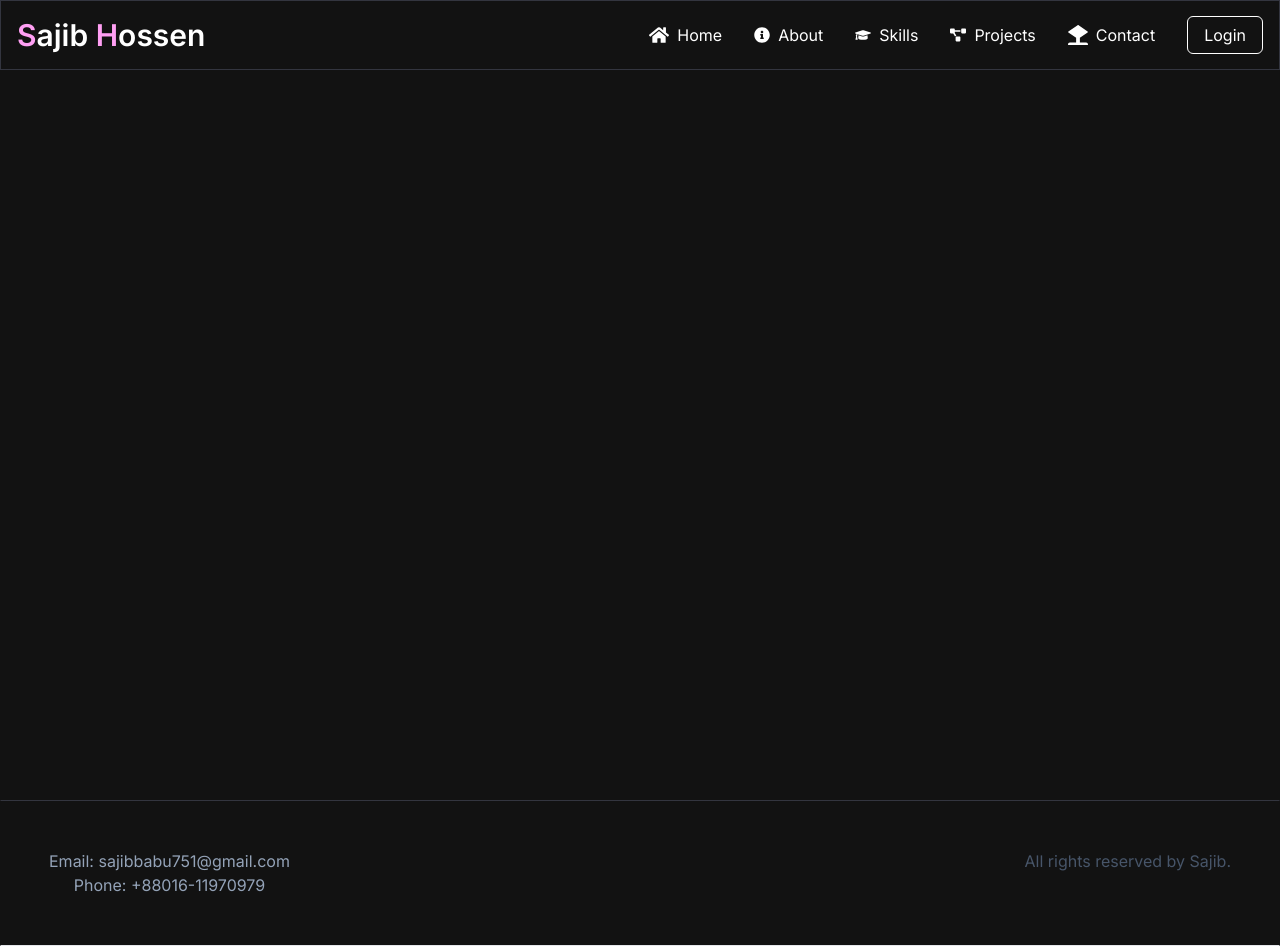
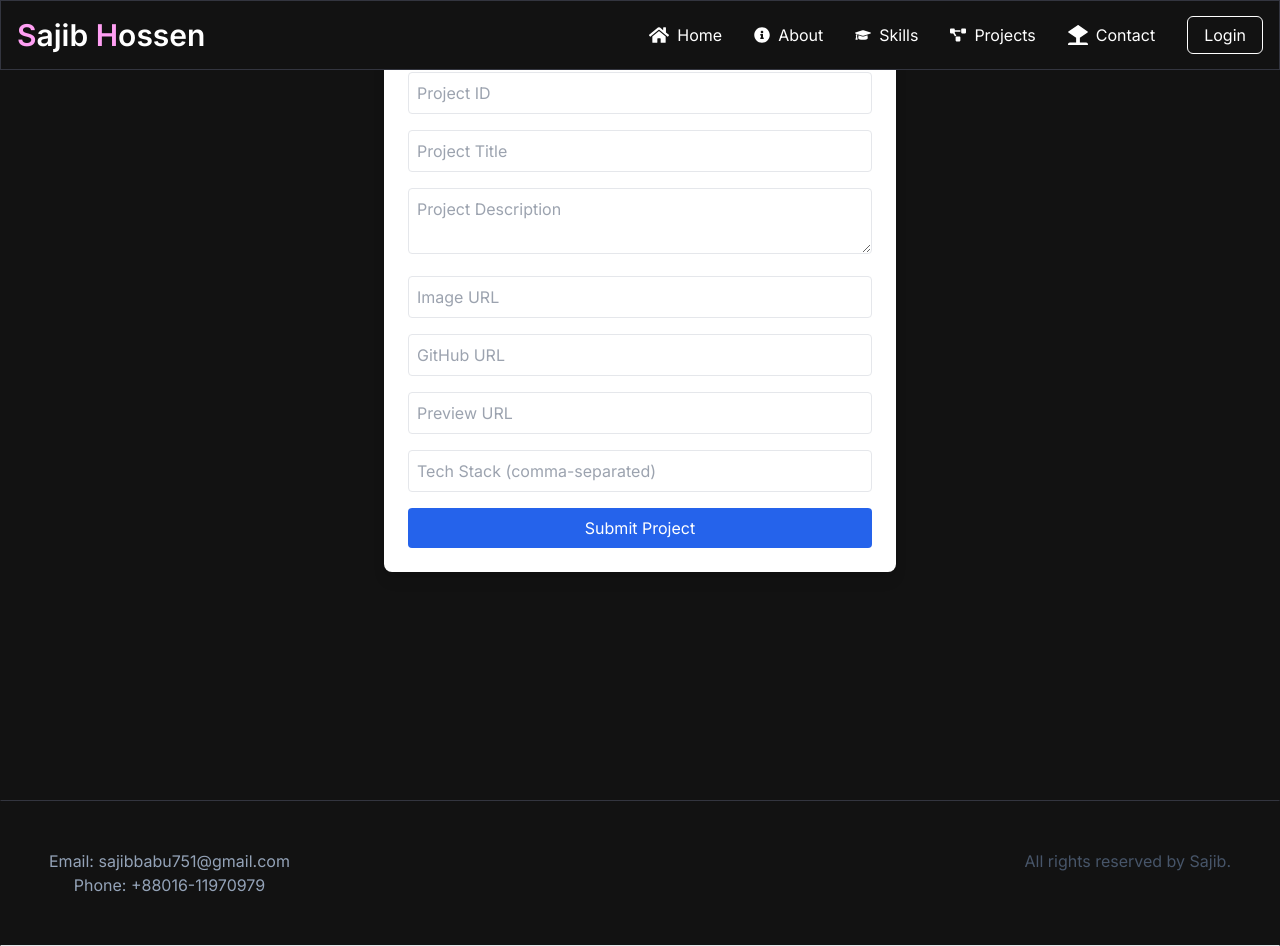
Before and after one commit to sajib689/sajib-portfolio-2, a Next.js app: page /dashboard in a window 1280 px wide. Built offline with nearby package versions, Linux system fonts and the light colour scheme; no server answers.

Commit message:
feat: add Dashboard and ProjectForm components for project management

```diff
--- /dev/null
+++ b/src/app/components/Dashboard.jsx
@@ -0,0 +1,11 @@
+'use client'
+const Dashboard = () => {
+
+    return (
+        <div>
+
+        </div>
+    );
+};
+
+export default Dashboard;
--- a/src/app/components/ProjectsSection.jsx
+++ b/src/app/components/ProjectsSection.jsx
@@ -1,6 +1,6 @@
 "use client";
 
-import React, { useRef } from "react";
+import React, { useEffect, useRef } from "react";
 import { motion, useInView } from "framer-motion";
 import { FaGithub, FaExternalLinkAlt } from "react-icons/fa";
 
--- /dev/null
+++ b/src/app/dashboard/ProjectForm.jsx
@@ -0,0 +1,71 @@
+"use client";
+
+import { useState } from "react";
+
+const ProjectForm = () => {
+  const [formData, setFormData] = useState({
+    id: "",
+    title: "",
+    description: "",
+    image: "",
+    gitUrl: "",
+    previewUrl: "",
+    techStack: "",
+  });
+
+  const handleChange = (e) => {
+    setFormData({ ...formData, [e.target.name]: e.target.value });
+  };
+
+  const handleSubmit = async (e) => {
+    e.preventDefault();
+    try {
+      const response = await fetch("/api/route", {
+        method: "POST",
+        headers: {
+          "Content-Type": "application/json",
+        },
+        body: JSON.stringify({
+          ...formData,
+          id: Number(formData.id),
+          techStack: formData.techStack.split(","), // Convert to array
+        }),
+      });
+
+      const result = await response.json();
+      console.log("Success:", result);
+      setFormData({
+        id: "",
+        title: "",
+        description: "",
+        image: "",
+        gitUrl: "",
+        previewUrl: "",
+        techStack: "",
+      });
+    } catch (error) {
+      console.error("Error:", error);
+    }
+  };
+
+  return (
+    <div className="max-w-lg mx-auto bg-white p-6 shadow-lg rounded-lg">
+      <h2 className="text-2xl font-bold text-gray-700 mb-4">Add New Project</h2>
+      <form onSubmit={handleSubmit} className="space-y-4">
+        <input name="id" type="number" placeholder="Project ID" value={formData.id} onChange={handleChange} className="w-full p-2 border rounded" required />
+        <input name="title" type="text" placeholder="Project Title" value={formData.title} onChange={handleChange} className="w-full p-2 border rounded" required />
+        <textarea name="description" placeholder="Project Description" value={formData.description} onChange={handleChange} className="w-full p-2 border rounded" required />
+        <input name="image" type="text" placeholder="Image URL" value={formData.image} onChange={handleChange} className="w-full p-2 border rounded" required />
+        <input name="gitUrl" type="url" placeholder="GitHub URL" value={formData.gitUrl} onChange={handleChange} className="w-full p-2 border rounded" required />
+        <input name="previewUrl" type="url" placeholder="Preview URL" value={formData.previewUrl} onChange={handleChange} className="w-full p-2 border rounded" required />
+        <input name="techStack" type="text" placeholder="Tech Stack (comma-separated)" value={formData.techStack} onChange={handleChange} className="w-full p-2 border rounded" required />
+
+        <button type="submit" className="w-full bg-blue-600 text-white p-2 rounded">
+          Submit Project
+        </button>
+      </form>
+    </div>
+  );
+};
+
+export default ProjectForm;
--- a/src/app/dashboard/page.jsx
+++ b/src/app/dashboard/page.jsx
@@ -1,9 +1,10 @@
 
+import ProjectForm from './ProjectForm';
 
 export default function page() {
   return (
     <div>
-
+        <ProjectForm/>
     </div>
   )
 }
```
